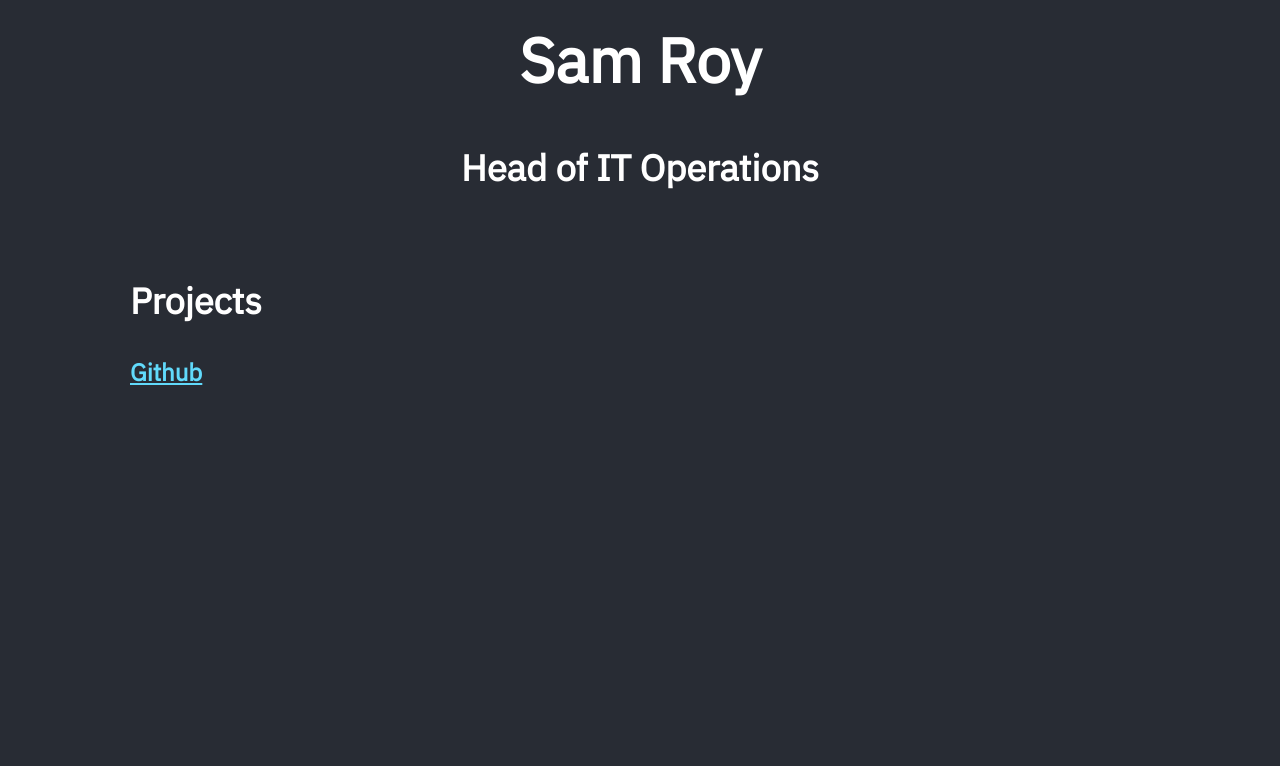
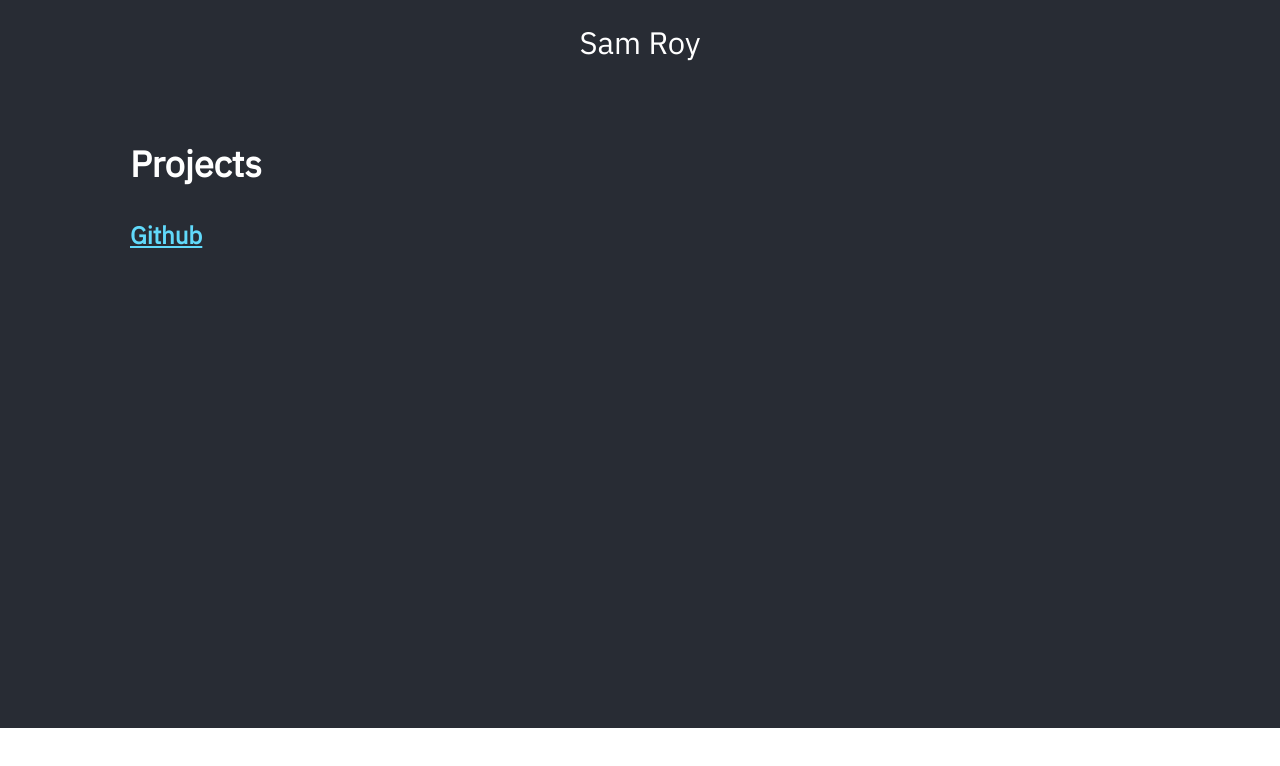
Before and after one commit to SamRoyDev/samroyio-website, a React (Create React App) app: page / in a window 1280 px wide. Shown: the top 766 px of the page. Built offline with nearby package versions, Linux system fonts and the light colour scheme.

Commit message:
remove extra heading

```diff
--- a/src/App.js
+++ b/src/App.js
@@ -4,8 +4,7 @@ function App() {
   return (
     <div className="App">
       <header className="App-header">
-        <h1>Sam Roy</h1>
-        <h3>Head of IT Operations</h3>
+        Sam Roy
       </header>
 
       <div className="App-body">
```
